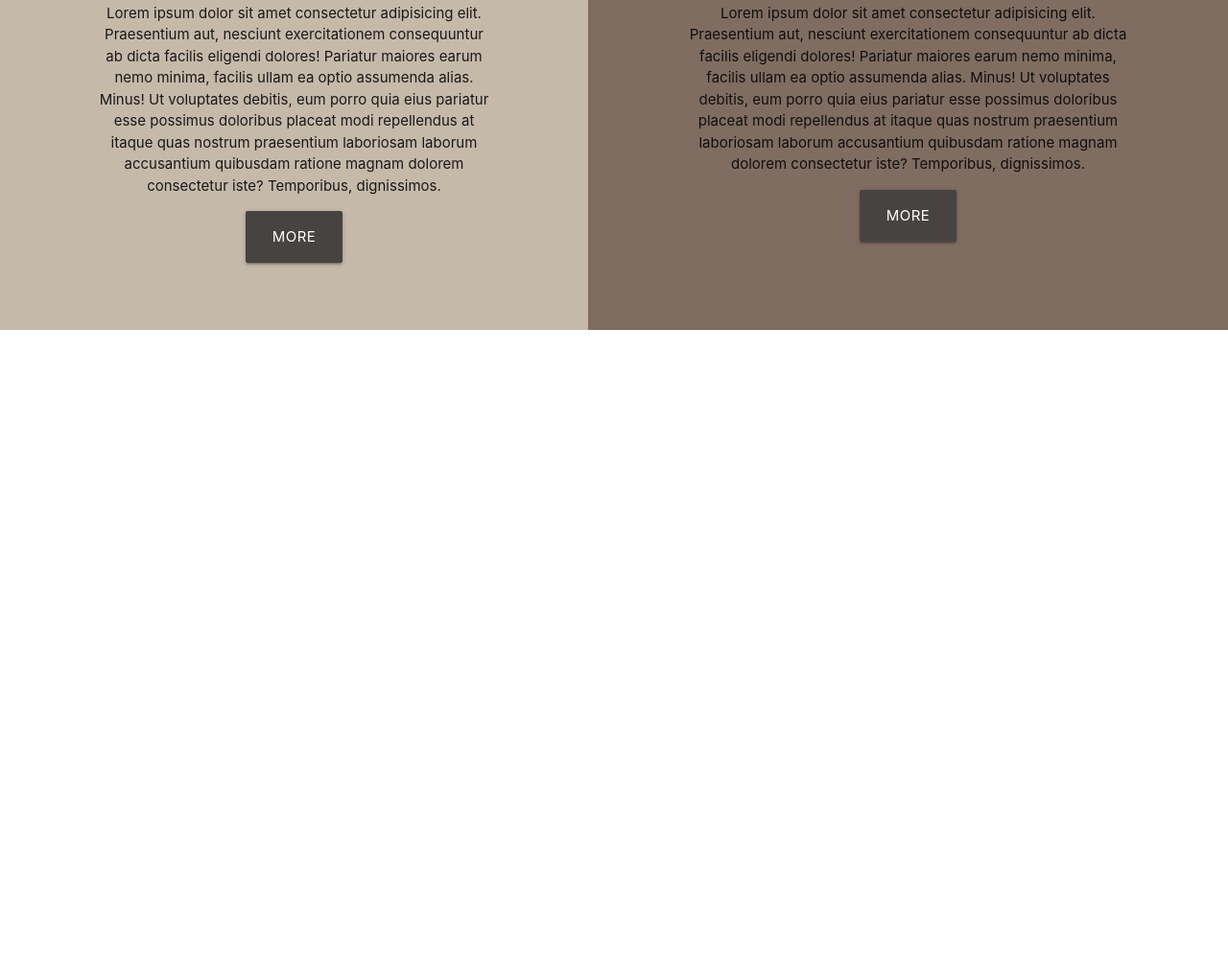
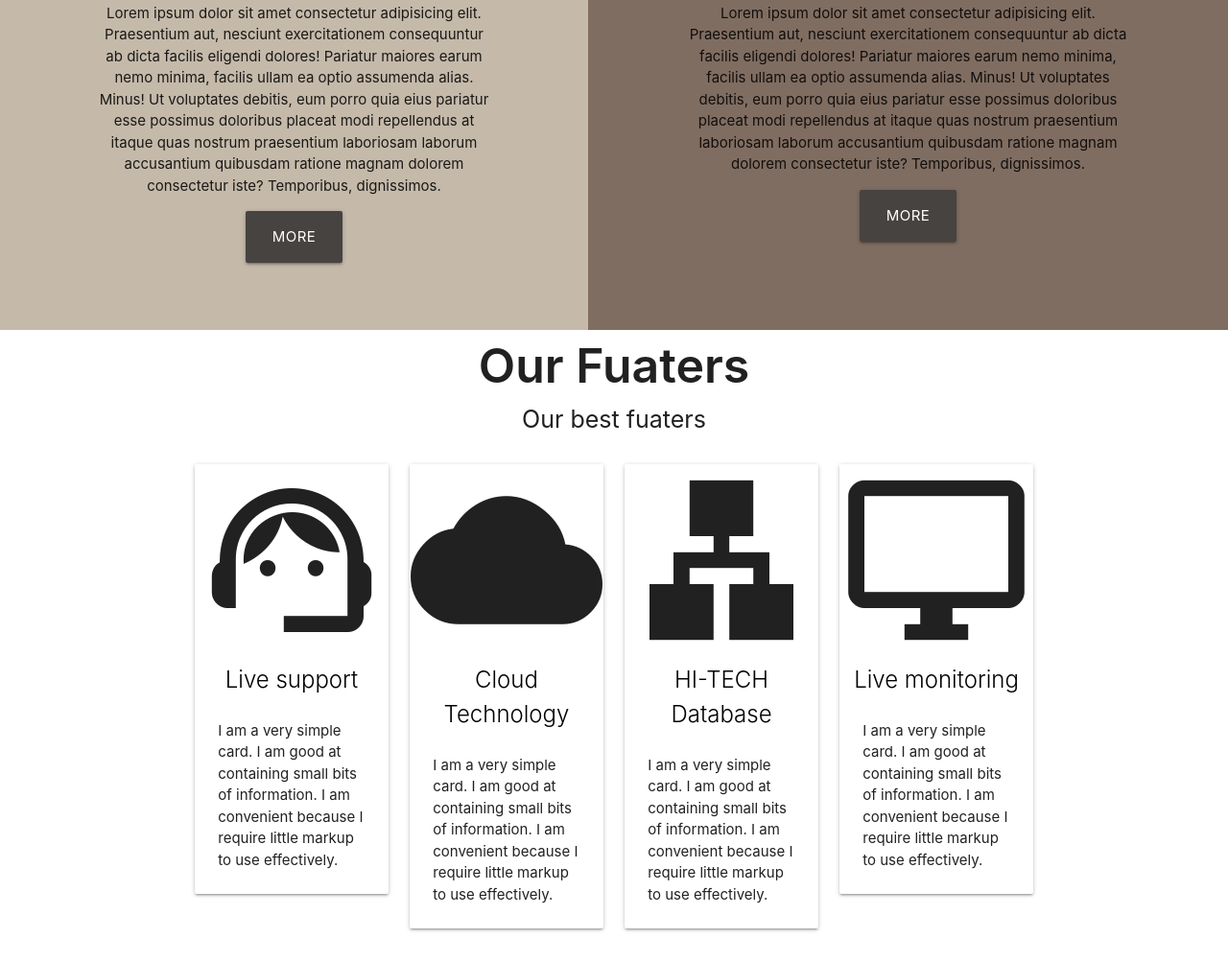
Before and after one commit to llisvm/gitcontrolpoint, a plain HTML site: page index.html in a window 1280 px wide. Shown: the part 1407-2410 px from the top of the page at 96% size. Before the commit the page ends 1751 px from the top, so only its background shows below. Drawn offline with Linux system fonts and the light colour scheme.

Commit message:
add cards

```diff
--- a/css/style.css
+++ b/css/style.css
@@ -139,3 +139,19 @@ section{
     background-color: #474341;
 
 }
+
+.fuaters-top{
+    font-size: 50px;
+    font-weight: 600;
+}
+.fuaters-bttm{
+    font-size: 25px;
+}
+/*  */
+.card-image i{
+    font-size: 200px;
+}
+
+.card-title{
+    text-align: center ;
+}
--- a/index.html
+++ b/index.html
@@ -69,7 +69,74 @@
         </div>
     </section>
 
+<div>
+    <div class="container">
+        <div class="row">
+            <div class="col s12 center ">
+                <span class="fuaters-top">Our Fuaters</span>
+                <br>
+                <span class="fuaters-bttm">Our best fuaters</span>
+            </div>
+        </div>
+        <div class="row">
+            <div class="col s3">
+                <div class="card">
+                    <div class="card-image center">
+                        <i class="material-icons">support_agent</i>
 
+                    </div>
+                    <div class="center"><span class="card-title black-text ">Live support</span></div>
+                    <div class="card-content">
+                      <p>I am a very simple card. I am good at containing small bits of information.
+                      I am convenient because I require little markup to use effectively.</p>
+                    </div>
+
+                  </div>
+            </div>
+            <div class="col s3">
+                <div class="card">
+                    <div class="card-image center">
+                        <i class="material-icons">cloud</i>
+
+                    </div>
+                    <div class="center"><span class="card-title black-text">Cloud Technology</span></div>
+                    <div class="card-content">
+                      <p>I am a very simple card. I am good at containing small bits of information.
+                      I am convenient because I require little markup to use effectively.</p>
+                    </div>
+
+                  </div>
+            </div>
+            <div class="col s3">
+                <div class="card">
+                    <div class="card-image center">
+                        <i class="material-icons">lan</i>
+                    </div>
+                    <div class="center"><span class="card-title black-text">HI-TECH Database</span></div>
+                    <div class="card-content">
+                      <p>I am a very simple card. I am good at containing small bits of information.
+                      I am convenient because I require little markup to use effectively.</p>
+                    </div>
+
+                  </div>
+            </div>
+            <div class="col s3">
+                <div class="card">
+                    <div class="card-image center">
+                        <i class="material-icons">desktop_windows</i>
+
+                    </div>
+                    <div class="center"><span class="card-title black-text">Live monitoring</span></div>
+                    <div class="card-content">
+                      <p>I am a very simple card. I am good at containing small bits of information.
+                      I am convenient because I require little markup to use effectively.</p>
+                    </div>
+
+                  </div>
+            </div>
+        </div>
+    </div>
+</div>
     <script src="./lib/materialize/js/materialize.min.js"></script>
 </body>
 </html>
```
